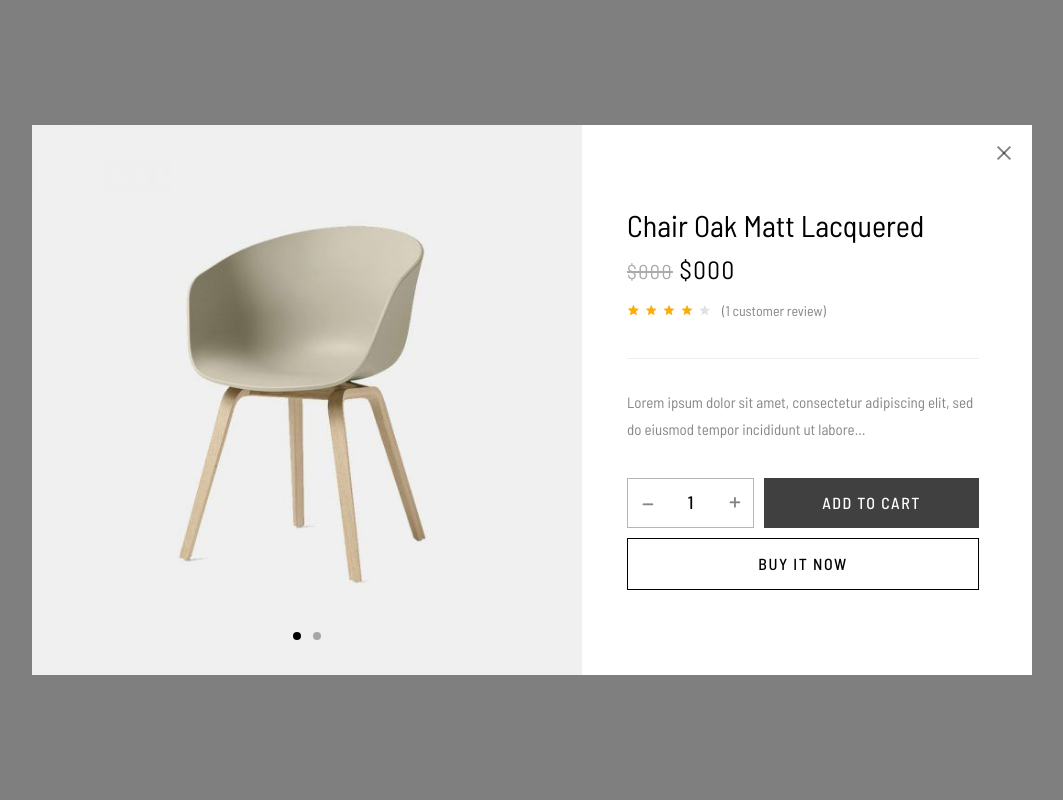
After one commit to ngochai18/N1_DA1, a PHP site: page /view/quick-view.php in a window 1280 px wide. The commit adds this page. Shown: the whole page, without its empty margins (108-1171 px from the left). Run offline with PHP 8.4, Linux system fonts and the light colour scheme; some web fonts are replaced.

Commit message:
code bo sung

```diff
--- /dev/null
+++ b/view/quick-view.php
@@ -0,0 +1,132 @@
+<?php
+
+?>
+
+<!DOCTYPE html>
+<html lang="en">
+
+<head>
+    <!-- Meta Data -->
+    <meta charset="UTF-8">
+    <meta http-equiv="X-UA-Compatible" content="IE=edge">
+    <meta name="viewport" content="width=device-width, initial-scale=1">
+    <title>Home Clean | Ruper</title>
+
+    <!-- Favicon -->
+    <link rel="shortcut icon" type="image/x-icon" href="../media/favicon.png">
+
+    <!-- Dependency Styles -->
+    <link rel="stylesheet" href="libs/bootstrap/css/bootstrap.min.css" type="text/css">
+    <link rel="stylesheet" href="libs/feather-font/css/iconfont.css" type="text/css">
+    <link rel="stylesheet" href="libs/icomoon-font/css/icomoon.css" type="text/css">
+    <link rel="stylesheet" href="libs/font-awesome/css/font-awesome.css" type="text/css">
+    <link rel="stylesheet" href="libs/wpbingofont/css/wpbingofont.css" type="text/css">
+    <link rel="stylesheet" href="libs/elegant-icons/css/elegant.css" type="text/css">
+    <link rel="stylesheet" href="libs/slick/css/slick.css" type="text/css">
+    <link rel="stylesheet" href="libs/slick/css/slick-theme.css" type="text/css">
+    <link rel="stylesheet" href="libs/mmenu/css/mmenu.min.css" type="text/css">
+    <script src="https://ajax.googleapis.com/ajax/libs/jquery/3.6.1/jquery.min.js"></script>
+
+
+    <!-- Site Stylesheet -->
+    <link rel="stylesheet" href="assets/css/app.css" type="text/css">
+    <link rel="stylesheet" href="assets/css/responsive.css" type="text/css">
+
+    <!-- Google Web Fonts -->
+    <link href="https://fonts.googleapis.com/css2?family=Barlow+Semi+Condensed:wght@100;200;300;400;500;600;700&amp;display=swap" rel="stylesheet">
+    <link href="https://fonts.googleapis.com/css?family=EB+Garamond:100,100italic,200,200italic,300,300italic,400,400italic,500,500italic,600,600italic,700,700italic,800,800italic,900,900italic&amp;display=swap" rel="stylesheet">
+</head>
+
+<body>
+    <div class="quickview-popup active">
+        <div id="quickview-container">
+            <div class="quickview-container">
+                <a href="#" class="quickview-close"></a>
+                <div class="quickview-notices-wrapper"></div>
+                <div class="product single-product product-type-simple">
+                    <div class="product-detail">
+                        <div class="row">
+                            <div class="img-quickview">
+                                <div class="product-images-slider">
+                                    <div id="quickview-slick-carousel">
+                                        <div class="images">
+                                            <div class="scroll-image">
+                                                <div class="slick-wrap">
+                                                    <div class="slick-sliders image-additional" data-dots="true" data-columns4="1" data-columns3="1" data-columns2="1" data-columns1="1" data-columns="1" data-nav="true">
+                                                        <div class="img-thumbnail slick-slide">
+                                                            <a href="media/product/3.jpg" class="image-scroll" title="">
+                                                                <img width="900" height="900" src="media/product/3.jpg" alt="">
+                                                            </a>
+                                                        </div>
+                                                        <div class="img-thumbnail slick-slide">
+                                                            <a href="media/product/3-2.jpg" class="image-scroll" title="">
+                                                                <img width="900" height="900" src="media/product/3-2.jpg" alt="">
+                                                            </a>
+                                                        </div>
+                                                    </div>
+                                                </div>
+                                            </div>
+                                        </div>
+                                    </div>
+                                </div>
+                            </div>
+                            <div class="quickview-single-info">
+                                <div class="product-content-detail entry-summary">
+                                    <h1 class="product-title entry-title">Chair Oak Matt Lacquered</h1>
+                                    <div class="price-single">
+                                        <div class="price">
+                                            <del><span>$000</span></del>
+                                            <span>$000</span>
+                                        </div>
+                                    </div>
+                                    <div class="product-rating">
+                                        <div class="star-rating" role="img" aria-label="Rated 4.00 out of 5">
+                                            <span style="width:80%">Rated <strong class="rating">4.00</strong> out of 5
+                                                based on <span class="rating">1</span> customer rating</span>
+                                        </div>
+                                        <a href="#" class="review-link">(<span class="count">1</span> customer
+                                            review)</a>
+                                    </div>
+                                    <div class="description">
+                                        <p>Lorem ipsum dolor sit amet, consectetur adipiscing elit, sed do eiusmod
+                                            tempor incididunt ut labore…</p>
+                                    </div>
+                                    <form class="cart" method="post" enctype="multipart/form-data">
+                                        <div class="quantity-button">
+                                            <div class="quantity">
+                                                <button type="button" class="plus">+</button>
+                                                <input type="number" class="input-text qty text" step="1" min="1" max="" name="quantity" value="1" title="Qty" size="4" placeholder="" inputmode="numeric" autocomplete="off">
+                                                <button type="button" class="minus">-</button>
+                                            </div>
+                                            <button type="submit" class="single-add-to-cart-button button alt">Add to
+                                                cart</button>
+                                        </div>
+                                        <button class="button quick-buy">Buy It Now</button>
+                                    </form>
+                                </div>
+                            </div>
+                        </div>
+                    </div>
+                </div>
+                <div class="clearfix"></div>
+            </div>
+        </div>
+    </div>
+</body>
+
+</html>
+
+<script src="libs/popper/js/popper.min.js"></script>
+<script src="libs/jquery/js/jquery.min.js"></script>
+<script src="libs/bootstrap/js/bootstrap.min.js"></script>
+<script src="libs/slick/js/slick.min.js"></script>
+<script src="libs/countdown/js/jquery.countdown.min.js"></script>
+<script src="libs/mmenu/js/jquery.mmenu.all.min.js"></script>
+<script src="libs/slider/js/tmpl.js"></script>
+<script src="libs/slider/js/jquery.dependClass-0.1.js"></script>
+<script src="libs/slider/js/draggable-0.1.js"></script>
+<script src="libs/slider/js/jquery.slider.js"></script>
+<script src="libs/elevatezoom/js/jquery.elevatezoom.js"></script>
+<script src="libs/select2/js/select2.min.js"></script>
+<!-- Site Scripts -->
+<script src="assets/js/app.js"></script>
```
Also changed, not shown: index.php (+56 -1 lines), view/cmt.php (added, +65 -0 lines).
